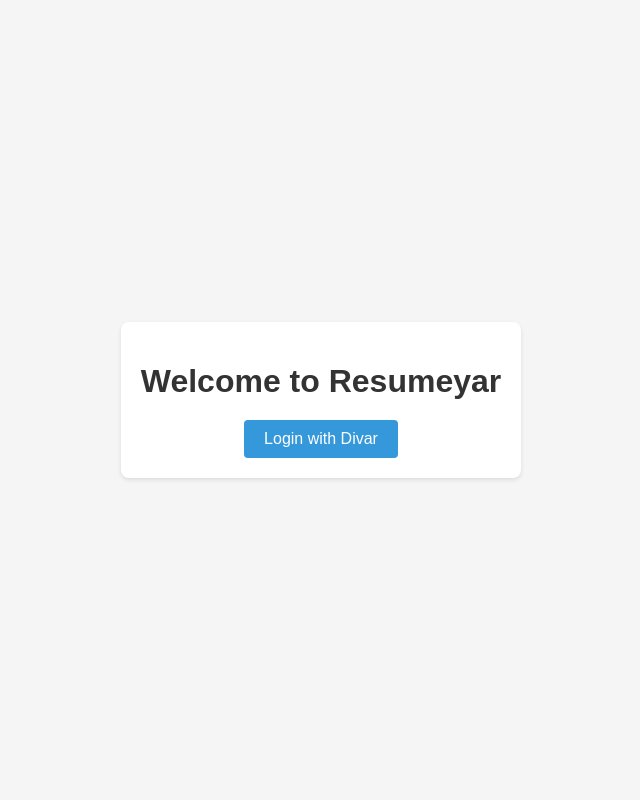
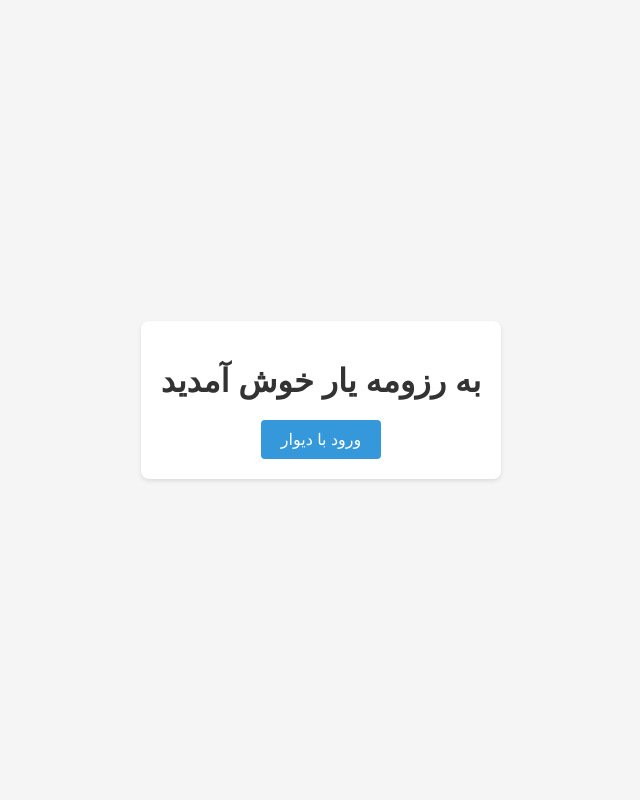
Before and after one commit to khoshraftar/resumeyar, a Django app: page / in a window 1280 px wide. Shown: the whole page, without its empty margins (319-959 px from the left). Run offline with Django 3.2, Linux system fonts and the light colour scheme; some web fonts are replaced.

Commit message:
Update UI to Persian with Vazir font

```diff
--- a/templates/resumeyar/home.html
+++ b/templates/resumeyar/home.html
@@ -1,12 +1,18 @@
 <!DOCTYPE html>
-<html lang="en">
+<html lang="fa" dir="rtl">
 <head>
     <meta charset="UTF-8">
     <meta name="viewport" content="width=device-width, initial-scale=1.0">
-    <title>Home - Resumeyar</title>
+    <title>رزومه یار</title>
     <style>
+        @font-face {
+            font-family: 'Vazir';
+            src: url('https://cdn.jsdelivr.net/gh/rastikerdar/vazir-font@v30.1.0/dist/Vazir.woff2') format('woff2');
+            font-weight: normal;
+            font-style: normal;
+        }
         body {
-            font-family: Arial, sans-serif;
+            font-family: 'Vazir', Arial, sans-serif;
             display: flex;
             flex-direction: column;
             align-items: center;
@@ -42,8 +48,8 @@
 </head>
 <body>
     <div class="container">
-        <h1>Welcome to Resumeyar</h1>
-        <a href="{% url 'oauth:login' %}" class="login-button">Login with Divar</a>
+        <h1>به رزومه یار خوش آمدید</h1>
+        <a href="{% url 'oauth:login' %}" class="login-button">ورود با دیوار</a>
     </div>
 </body>
 </html>
```
Also changed, not shown: oauth/templates/oauth/redirect.html (+11 -5 lines).
